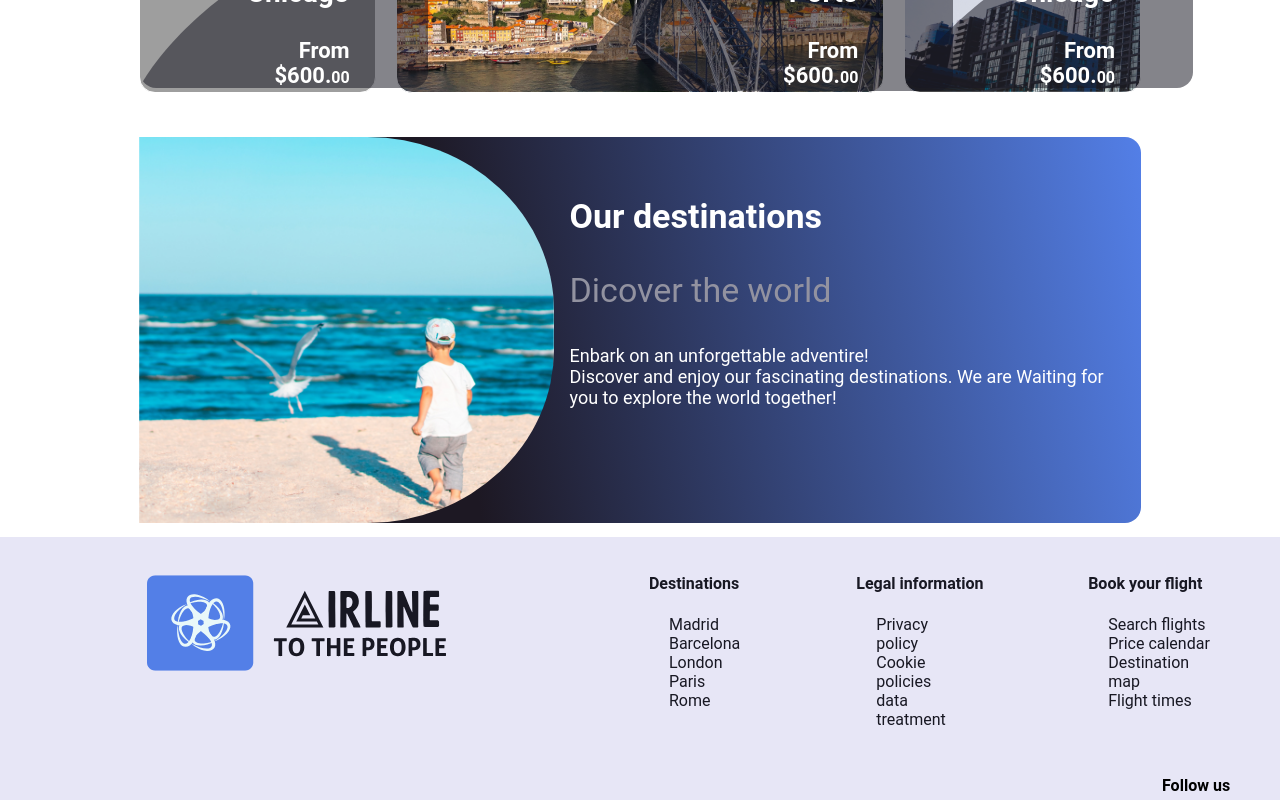
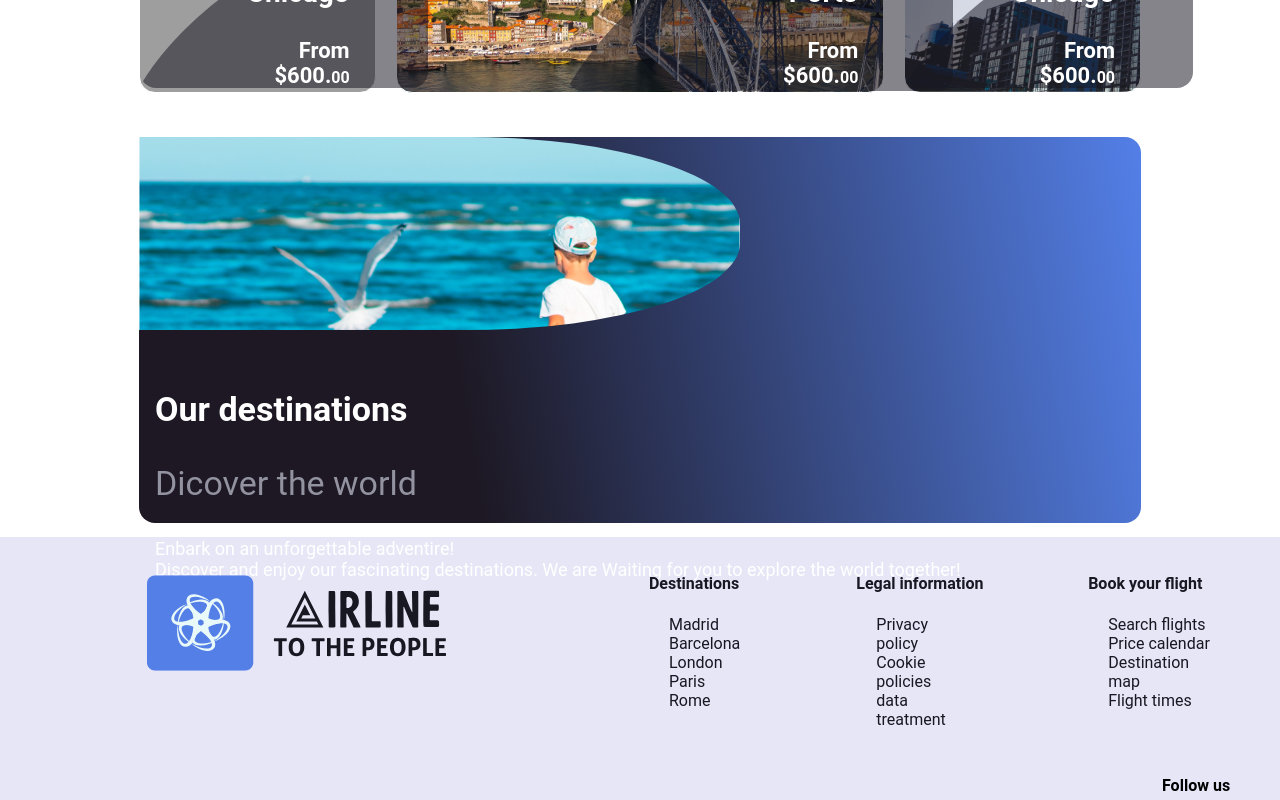
Before and after one commit to kjarango/Prueba-ingreso-frontendUX, an Angular app: page /inicio in a window 1280 px wide. Shown: the part 800-1600 px from the top of the page. Built offline with nearby package versions, Linux system fonts and the light colour scheme; grey boxes are pictures that could not be loaded.

Commit message:
comentarios y nuevas variable globales

```diff
--- a/src/app/core/layout/layout.component.html
+++ b/src/app/core/layout/layout.component.html
@@ -19,9 +19,7 @@
                     <h3>Chicago</h3>
                     <span>From $600.<span>00</span></span>
                 </div>
-
             </div>
-
         </div>
         <div class="card-offer offer-porto">
             <div class="items">
--- a/src/app/core/layout/layout.component.scss
+++ b/src/app/core/layout/layout.component.scss
@@ -5,11 +5,8 @@
     padding: 100px 13px;
     background-image: url('../../../assets/img/john-mcarthur-8KLLgqHMAv4-unsplash\ 2.png');
     background-repeat: no-repeat;
-    background-size: cover;
+    background-size: 250%;
     object-fit: none;
-
-    /* clip: rect(<top>, <right>, <bottom>, <left>); */
-    /* clip: rect(10px, 50px, 150px, 150px); */
 
     .texto {
         h3 {
@@ -37,11 +34,11 @@
 
     }
 
-    @media (min-width: 1024px) {
+    @media (min-width: v.$breackpoint-destop)  {
 
         padding-left: 145px;
         background-repeat: no-repeat;
-        background-size: cover ;
+        background-size: cover;
         object-fit: none;
 
         .texto {
@@ -81,15 +78,17 @@
         opacity: 0px;
         text-align: left;
 
-        .items{
+
+        .items {
             position: relative;
 
-            img{
+            img {
                 position: absolute;
-                margin-top:10px;
+                margin-top: 10px;
                 border-radius: 0 0 16px 16px;
                 z-index: 1;
             }
+
             .txt-offer {
                 position: absolute;
                 text-align: right;
@@ -124,36 +123,40 @@
 
 
         .offer-chicago1 {
-            background-image: url('../../../assets/img/chicago2.png'),url('../../../assets/img/Intersect.svg');
+            background-image: url('../../../assets/img/chicago2.png'), url('../../../assets/img/Intersect.svg');
             background-repeat: no-repeat;
             background-size: auto;
         }
 
     }
+
     .offer-porto {
         background-image: url("../../../assets/img/porto1.jpg");
         background-repeat: no-repeat;
-        background-size: cover ;
-        object-fit: none;
-
-    }
-    .offer-chicago1 {
-        background-image: url("../../../assets/img/chicago2.png");
-        background-repeat: no-repeat;
-        background-size: cover ;
-        object-fit: none;
-
-    }
-    .offer-chicago2 {
-        background-image: url("../../../assets/img/mire1.png");
-        background-repeat: no-repeat;
-        background-size: cover ;
+        background-size: cover;
         object-fit: none;
 
     }
 
-    @media (min-width: 1024px) {
-        margin:0 125px;
+    .offer-chicago1 {
+        background-image: url("../../../assets/img/chicago2.png");
+        background-repeat: no-repeat;
+        background-size: cover;
+        object-fit: none;
+
+    }
+
+    .offer-chicago2 {
+        background-image: url("../../../assets/img/mire1.png");
+        background-repeat: no-repeat;
+        background-size: cover;
+        object-fit: none;
+
+    }
+
+    @media (min-width: v.$breackpoint-destop)  {
+        margin: 0 125px;
+
         .card {
             display: flex;
             gap: 20px;
@@ -165,11 +168,12 @@
             width: 296px;
             height: 258px;
 
-            .items{
-                img{
-                    margin-top:70px;
+            .items {
+                img {
+                    margin-top: 70px;
                     width: 288px;
                 }
+
                 .txt-offer {
                     padding: 25px;
                     margin-left: 30%;
@@ -182,16 +186,17 @@
             height: 258px;
             background-image: url("../../../assets/img/porto1.jpg");
             background-repeat: no-repeat;
-            background-size: cover ;
+            background-size: cover;
             object-fit: none;
 
-            .items{
-                img{
-                    margin-top:10px;
+            .items {
+                img {
+                    margin-top: 10px;
                     margin-left: 35%;
                     width: auto;
                     height: auto;
                 }
+
                 .txt-offer {
                     padding: 25px;
                     margin-left: 66%;
@@ -199,24 +204,27 @@
             }
 
         }
+
         .offer-chicago1 {
             background-image: url("../../../assets/img/chicago2.png");
             background-repeat: no-repeat;
-            background-size: cover ;
+            background-size: cover;
             object-fit: none;
 
         }
+
         .offer-chicago2 {
             background-image: url("../../../assets/img/mire1.png");
             background-repeat: no-repeat;
-            background-size: cover ;
+            background-size: cover;
             object-fit: none;
         }
-        .items{
 
-            img{
+        .items {
+
+            img {
                 position: absolute;
-                margin-top:10px;
+                margin-top: 10px;
                 width: auto;
                 border-radius: 0 0 16px 16px;
                 z-index: 1;
@@ -230,24 +238,29 @@
     padding: 14px;
 
     .card-destination {
+        display: flex;
+        flex-wrap: wrap;
         width: 386px;
         height: 722px;
         top: 1437px;
         left: 14px;
-        gap: 0px;
         border-radius: 16px;
         opacity: 0px;
         background: linear-gradient(180deg, #181823 39.26%, #537FE7 100%);
 
-        /*         img {
-            border-radius: 50%;
+
+        .img-card {
             width: 100%;
             height: 50%;
-            top: -403px;
-            left: -191px;
-            gap: 0px;
-            opacity: 0px;
-        } */
+            background-image: url("../../../assets/img/alexandr-podvalny-G5tfP-gBM84-unsplash 1.jpg");
+            background-size: cover;
+            background-position: center;
+            background-position-x: center;
+            object-fit: cover;
+            object-position: center;
+            border-radius: 0 0 45% 45%;
+            z-index: 3;
+        }
 
         .card-body {
             padding: 16px;
@@ -268,7 +281,7 @@
                 font-size: 34px;
                 font-weight: 400;
                 text-align: left;
-                color: v.$color5;
+                color: v.$color5-claro;
 
             }
 
@@ -283,8 +296,8 @@
         }
     }
 
-    @media (min-width: 1024px) {
-        margin:0 125px;
+    @media (min-width: v.$breackpoint-destop) {
+        margin: 0 125px;
 
         .card-destination {
             width: 100%;
@@ -295,17 +308,19 @@
             display: flex;
             flex-direction: row;
 
-            .img-card{
+            .img-card {
                 width: 60%;
-                background-image: url("../../../assets/img/alexandr-podvalny-G5tfP-gBM84-unsplash 1.jpg") ;
+                background-image: url("../../../assets/img/alexandr-podvalny-G5tfP-gBM84-unsplash 1.jpg");
                 background-size: cover;
                 background-position: center;
-                transition: transform .2s;
-                border-radius: 0 45% 45% 0 ;
+                border-radius: 0 45% 45% 0;
                 object-fit: none;
                 background-position-x: center;
+
             }
-            .card-body{
+
+            .card-body {
+
                 .titulo {
                     font-size: 34px;
                     font-weight: 700;
--- a/src/styles.scss
+++ b/src/styles.scss
@@ -1,5 +1,6 @@
-/* You can add global styles to this file, and also import other style files */
-
+/*
+* creacion de variables globales para los estilos
+ */
 $font: "Roboto", sans-serif;
 $primary:#181823;
 $secondary:#537FE7;
@@ -10,12 +11,17 @@ $color7:#E9F8F9;
 $color-gray8:#E7E6F6;
 $color-gray9:#F1F0FF;
 
+/* Variables globales para los break point del responsive */
+$breackpoint-destop: 1024px;
+
+/* Importacion de la fuente alojada en el pryecto */
 @font-face {
     font-family: $font;
     src: url('./assets/fonts/Roboto-BlackItalic.ttf');
   }
 
-*{
+  /* Uso de la fuente para todo el proyecto */
+html{
     font-family: $font;
 }
 body{
```
